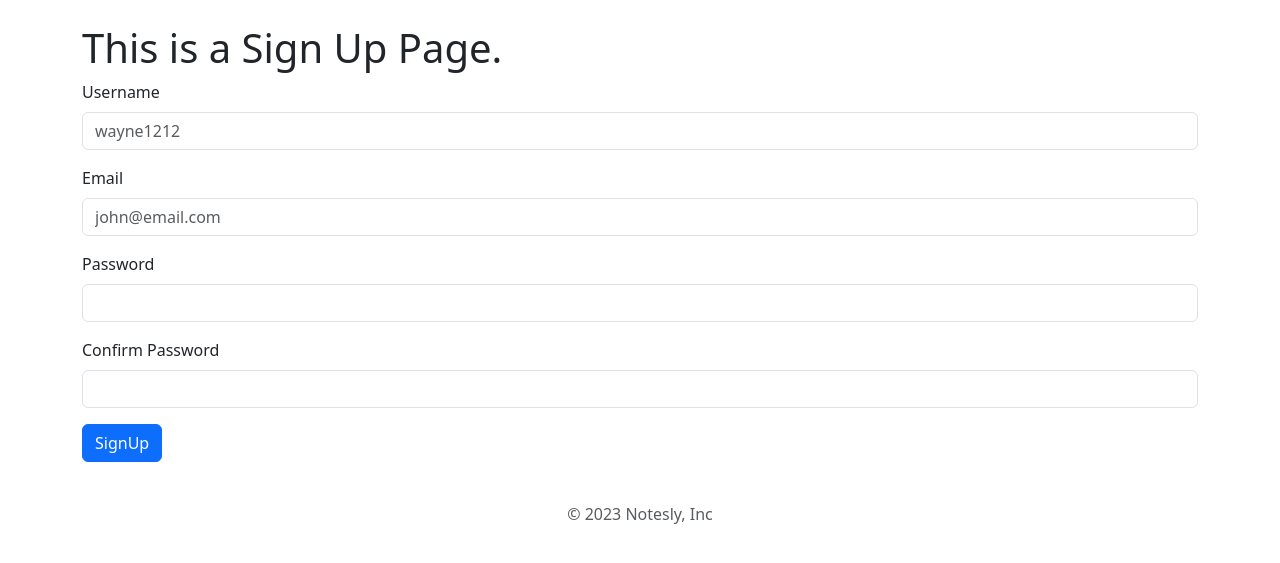
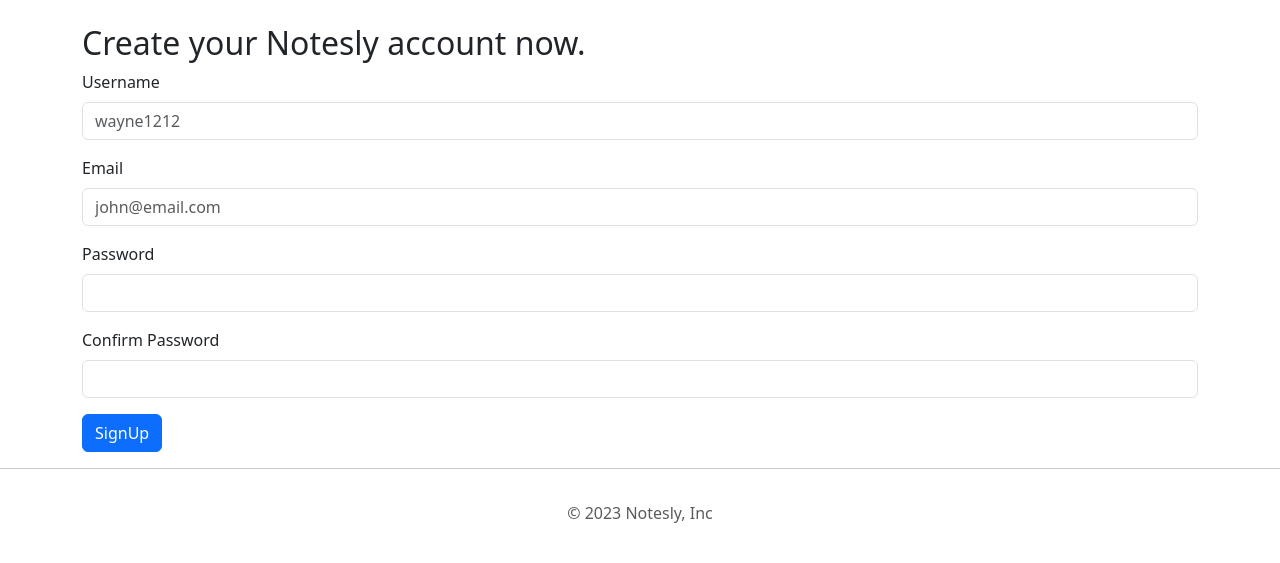
Before and after one commit to itsabhi672/Flask-notes-app, a Flask app: page /sign_up in a window 1280 px wide. Shown: the part 56-619 px from the top of the page. Run offline with Flask 3, Linux system fonts and the light colour scheme; some libraries are stand-ins or nearby versions.

Commit message:
Second commit

```diff
--- a/templates/base.html
+++ b/templates/base.html
@@ -5,6 +5,7 @@
         <meta name="viewport" content="width=device-width, initial-scale=1.0">
         <title>{% block title %} Home {% endblock %} </title>
         <style> {% block style %} style {% endblock %} </style>
+        <link rel="icon" type="image/x-icon" href="{{ url_for('static', filename='icon8-favicon.gif') }}/images/favicon.ico">
         <link href="https://cdn.jsdelivr.net/npm/bootstrap@5.3.2/dist/css/bootstrap.min.css" rel="stylesheet" integrity="sha384-T3c6CoIi6uLrA9TneNEoa7RxnatzjcDSCmG1MXxSR1GAsXEV/Dwwykc2MPK8M2HN" crossorigin="anonymous">
         <script src="https://code.jquery.com/jquery-3.3.1.slim.min.js" integrity="sha384-q8i/X+965DzO0rT7abK41JStQIAqVgRVzpbzo5smXKp4YfRvH+8abtTE1Pi6jizo" crossorigin="anonymous"></script>
         <script src="https://cdnjs.cloudflare.com/ajax/libs/popper.js/1.14.3/umd/popper.min.js" integrity="sha384-ZMP7rVo3mIykV+2+9J3UJ46jBk0WLaUAdn689aCwoqbBJiSnjAK/l8WvCWPIPm49" crossorigin="anonymous"></script>
@@ -68,11 +69,12 @@
             {% block content %}
             {% endblock %}
         </div>
+        <hr>
+        <div class="container-fluid">
+          <footer class="py-3 my-2">
+            <p class="text-center text-muted">© 2023 Notesly, Inc</p>
+          </footer>
+        </div>
         <script src="https://cdn.jsdelivr.net/npm/bootstrap@5.3.2/dist/js/bootstrap.bundle.min.js" integrity="sha384-C6RzsynM9kWDrMNeT87bh95OGNyZPhcTNXj1NW7RuBCsyN/o0jlpcV8Qyq46cDfL" crossorigin="anonymous"></script>
     </body>
-    <div class="container-fluid">
-      <footer class="py-3 my-4">
-        <p class="text-center text-muted">© 2023 Notesly, Inc</p>
-      </footer>
-    </div>
 </html>
--- a/templates/login.html
+++ b/templates/login.html
@@ -3,6 +3,6 @@
 {% extends "base.html" %}
 {% block title %}  LogIn Page {% endblock %}
 {% block content %}
-<h1>This is a Log In Page.</h1>
+<h2>Welcome to Notesly. </h2>
 {{render_form(form)}}
 {% endblock %}
--- a/templates/sign_up.html
+++ b/templates/sign_up.html
@@ -2,6 +2,6 @@
 {% extends "base.html" %}
 {% block title %}  SignUp Page {% endblock %}
 {% block content %}
-<h1>This is a Sign Up Page.</h1>
+<h2>Create your Notesly account now.</h2>
 {{ render_form(form) }}
 {% endblock %}
```
Also changed, not shown: static/icons8-favicon.gif (added).
